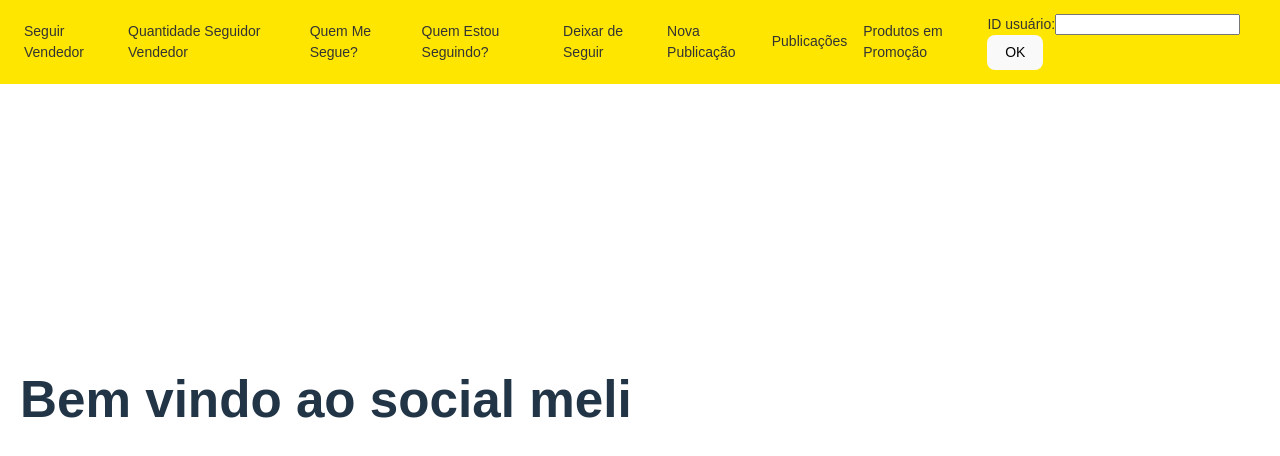
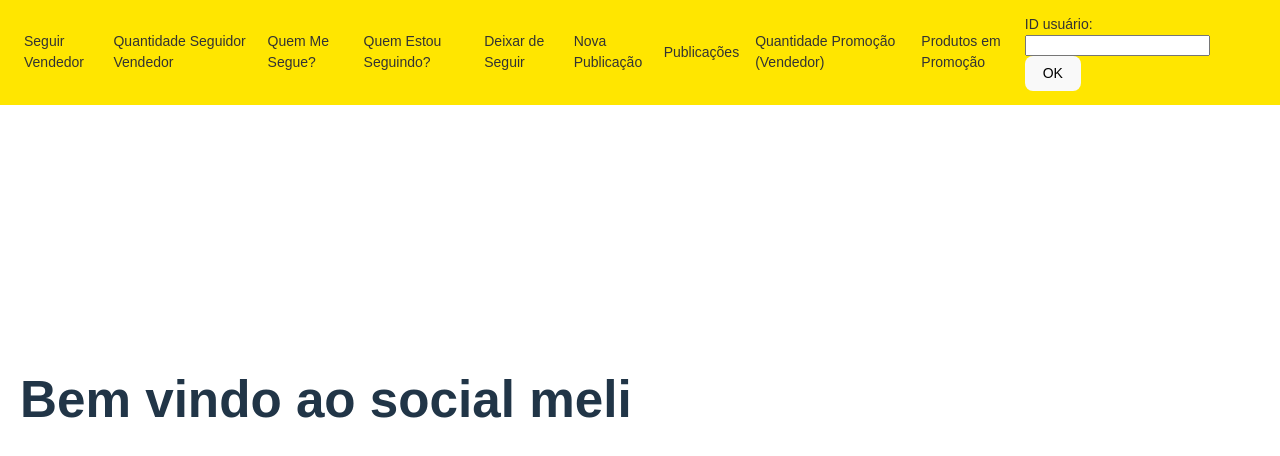
Before and after one commit to Cesarl99/FRONT_MELI_SOCIAL, a React (Vite) app: page / in a window 1280 px wide. Shown: the top 456 px of the page. Built offline with nearby package versions, Linux system fonts and the light colour scheme.

Commit message:
feat: adicinando mais chamada para outra telas

```diff
--- a/src/components/TopMenu.jsx
+++ b/src/components/TopMenu.jsx
@@ -24,7 +24,7 @@ function TopMenu() {
     // Aqui você pode depois chamar o backend para buscar o nome pelo ID
     const usuario = {
       id: Number(idDigitado),
-      nome: `Usuario${idDigitado}`,  // provisório, até buscar do backend
+      nome: `Usuario${idDigitado}`, // provisório, até buscar do backend
     };
 
     localStorage.setItem("usuarioLogado", JSON.stringify(usuario));
@@ -40,14 +40,37 @@ function TopMenu() {
   return (
     <header className="top-header">
       <ul className="top-menu-list">
-        <li><Link to="/seguir-vendedor">Seguir Vendedor</Link></li>
-        <li><Link to="/quantidade-seguidores-vendedor">Quantidade Seguidor Vendedor</Link></li>
-        <li><Link to="/quem-me-segue">Quem Me Segue?</Link></li>
-        <li><Link to="/quem-estou-seguindo">Quem Estou Seguindo?</Link></li>
-        <li><Link to="/deixar-de-seguir">Deixar de Seguir</Link></li>
-        <li><Link to="/nova-publicacao">Nova Publicação</Link></li>
-        <li><Link to="/publicacoes">Publicações</Link></li>
-        <li><Link to="/produtos-promocao">Produtos em Promoção</Link></li>
+        <li>
+          <Link to="/seguir-vendedor">Seguir Vendedor</Link>
+        </li>
+        <li>
+          <Link to="/quantidade-seguidores-vendedor">
+            Quantidade Seguidor Vendedor
+          </Link>
+        </li>
+        <li>
+          <Link to="/quem-me-segue">Quem Me Segue?</Link>
+        </li>
+        <li>
+          <Link to="/quem-estou-seguindo">Quem Estou Seguindo?</Link>
+        </li>
+        <li>
+          <Link to="/deixar-de-seguir">Deixar de Seguir</Link>
+        </li>
+        <li>
+          <Link to="/nova-publicacao">Nova Publicação</Link>
+        </li>
+        <li>
+          <Link to="/publicacoes">Publicações</Link>
+        </li>
+        <li>
+          <Link to="/quantidade-promocao-vendedor">
+            Quantidade Promoção (Vendedor)
+          </Link>
+        </li>
+        <li>
+          <Link to="/produtos-promocao">Produtos em Promoção</Link>
+        </li>
       </ul>
 
       <div className="bem-vindo-wrapper">
```
